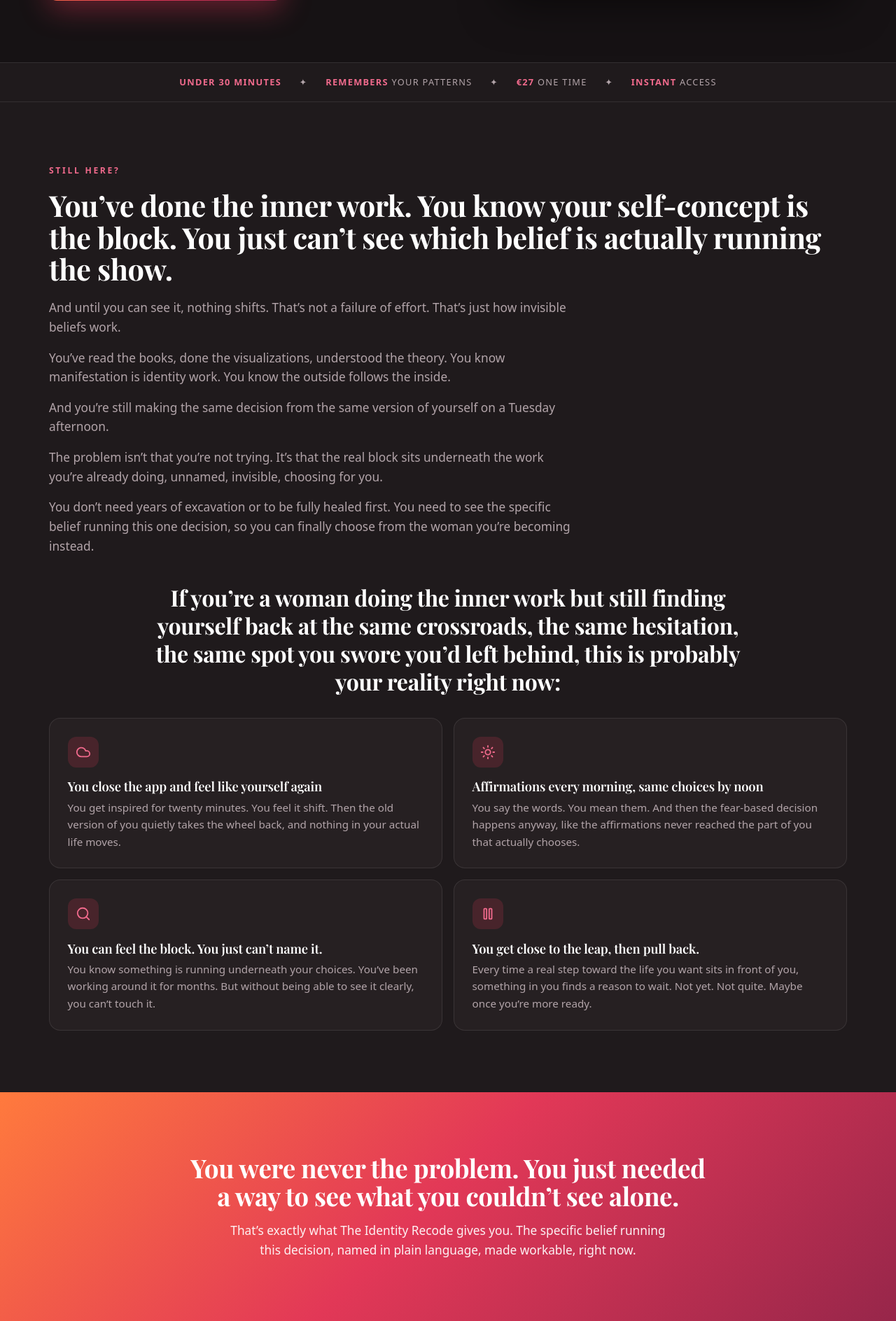
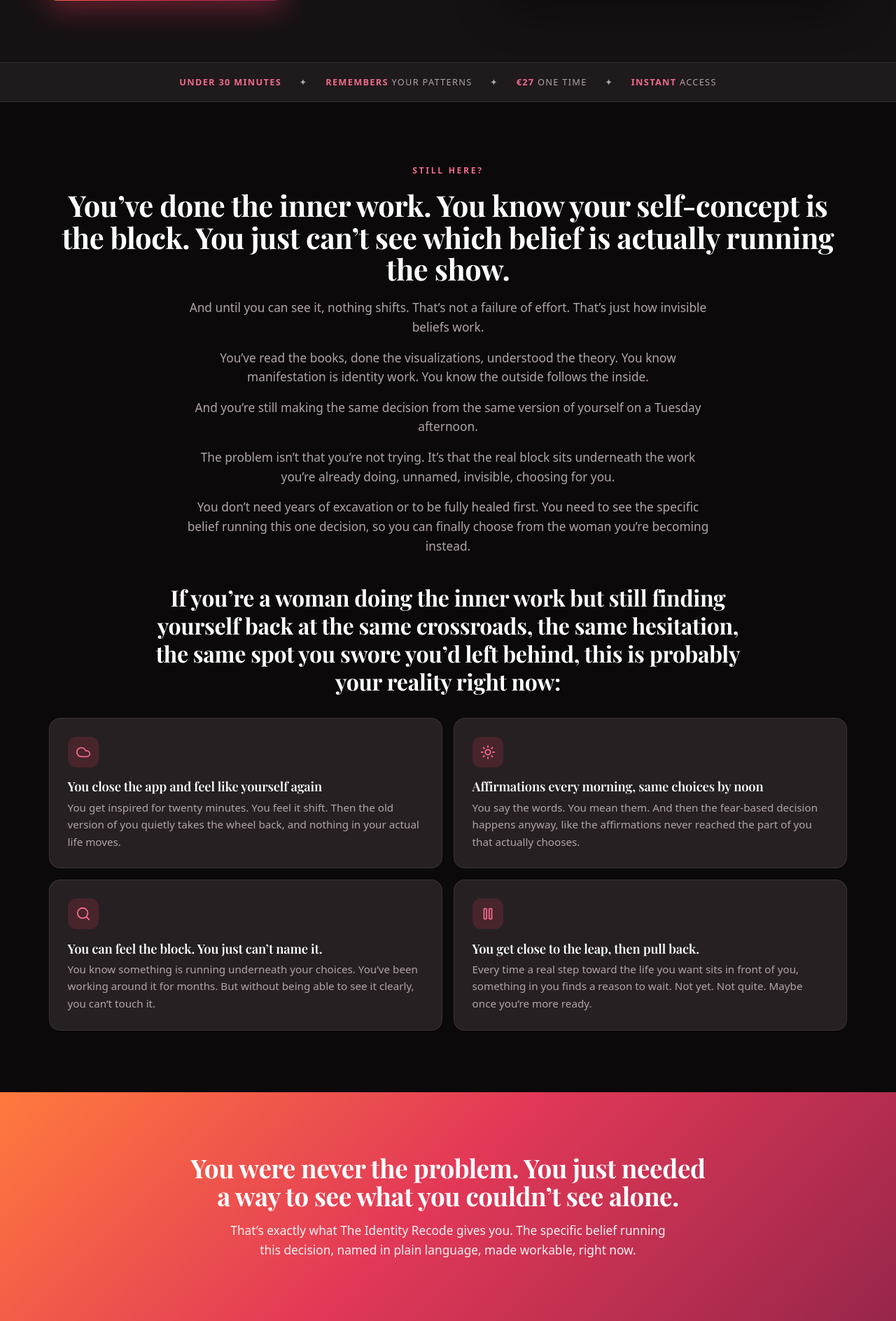
Before and after one commit to lenaskogheim/celestial-blueprint, a Python web app: template templates/identity_recode_v2.html in a window 1280 px wide. Shown: the part 691-2579 px from the top of the page at 70% size. Run offline with Jinja, Linux system fonts and the light colour scheme; the template is opened without the code that fills it, so the values that code supplies are empty; some web fonts are replaced.

Commit message:
Identity Recode v2: darken + center the struggle section
- Near-black background (#0b090a) to separate it from the gradient banner
  and neighboring sections
- Centered the intro text; cards stay left-aligned

Co-Authored-By: Claude Opus 4.8 <noreply@anthropic.com>

```diff
--- a/templates/identity_recode_v2.html
+++ b/templates/identity_recode_v2.html
@@ -78,6 +78,11 @@ section { padding: 4.5rem 1.5rem; position: relative; }
 
 /* ── MID HEADER ── */
 .mid-head { font-family: 'Playfair Display', serif; font-size: clamp(1.4rem, 3vw, 2rem); color: #fff; line-height: 1.25; margin: 2.5rem auto 0; max-width: 860px; text-align: center; }
+
+/* ── STRUGGLE (near-black, centered) ── */
+.struggle { background: #0b090a; text-align: center; }
+.struggle .measure { margin-left: auto; margin-right: auto; }
+.struggle .card { text-align: left; }
 
 /* ── GRADIENT CALLOUT BANNER (full-width) ── */
 .callout-band { background: var(--grad-warm); text-align: center; }
@@ -259,7 +264,7 @@ footer a:hover { color: #fff; }
 </div>
 
 <!-- THE STRUGGLE -->
-<section style="background:var(--dark-2);">
+<section class="struggle">
   <div class="wrap-wide">
     <p class="eyebrow">Still here?</p>
     <h2 class="section-title">You&rsquo;ve done the inner work. You know your self-concept is the block. You just can&rsquo;t see which belief is actually running the show.</h2>
```
